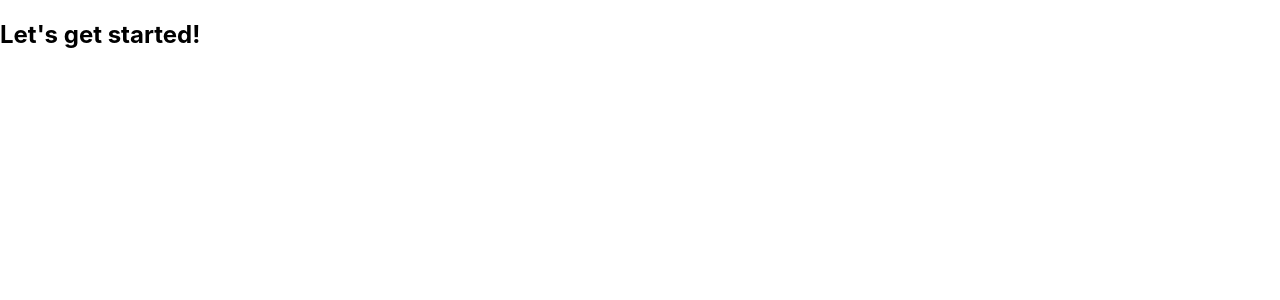
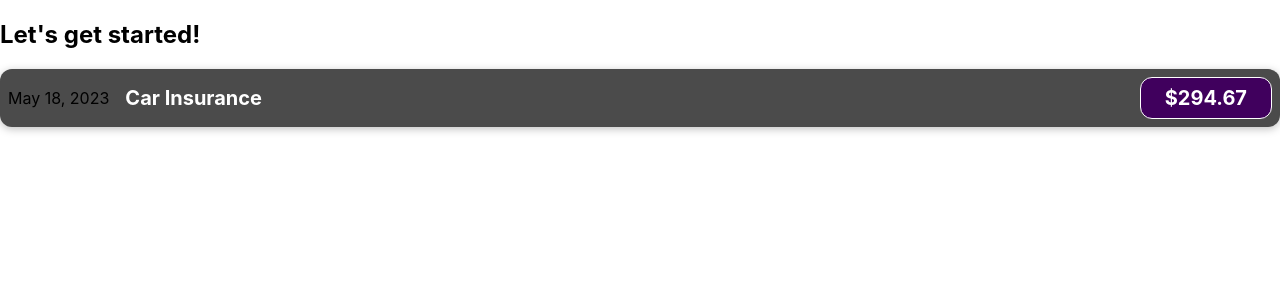
Before and after one commit to DevAdedoyin/ExpenseTrackerSite, a React (Create React App) app: page / in a window 1280 px wide. Shown: the top 300 px of the page. Built offline with nearby package versions, Linux system fonts and the light colour scheme.

Commit message:
Expense Item: Hardcoded values

```diff
--- a/src/App.js
+++ b/src/App.js
@@ -1,7 +1,10 @@
+import ExpenseItem from "./components/ExpenseItem";
+
 function App() {
   return (
     <div>
       <h2>Let's get started!</h2>
+      <ExpenseItem/>
     </div>
   );
 }
--- /dev/null
+++ b/src/components/ExpenseItem.css
@@ -0,0 +1,56 @@
+.expense-item {
+  display: flex;
+  justify-content: space-between;
+  align-items: center;
+  box-shadow: 0 2px 8px rgba(0, 0, 0, 0.25);
+  padding: 0.5rem;
+  margin: 1rem 0;
+  border-radius: 12px;
+  background-color: #4b4b4b;
+}
+
+.expense-item__description {
+  display: flex;
+  flex-direction: column;
+  gap: 1rem;
+  align-items: flex-end;
+  flex-flow: column-reverse;
+  justify-content: flex-start;
+  flex: 1;
+}
+
+.expense-item h2 {
+  color: #3a3a3a;
+  font-size: 1rem;
+  flex: 1;
+  margin: 0 1rem;
+  color: white;
+}
+
+.expense-item__price {
+  font-size: 1rem;
+  font-weight: bold;
+  color: white;
+  background-color: #40005d;
+  border: 1px solid white;
+  padding: 0.5rem;
+  border-radius: 12px;
+}
+
+@media (min-width: 580px) {
+  .expense-item__description {
+    flex-direction: row;
+    align-items: center;
+    justify-content: flex-start;
+    flex: 1;
+  }
+
+  .expense-item__description h2 {
+    font-size: 1.25rem;
+  }
+
+  .expense-item__price {
+    font-size: 1.25rem;
+    padding: 0.5rem 1.5rem;
+  }
+}
--- /dev/null
+++ b/src/components/ExpenseItem.js
@@ -0,0 +1,13 @@
+import "./ExpenseItem.css"
+
+export default function ExpenseItem() {
+  return (
+    <div className="expense-item">
+      <div>May 18, 2023</div>
+      <div className="expense-item__description">
+        <h2>Car Insurance</h2>
+        <div className="expense-item__price">$294.67</div>
+      </div>
+    </div>
+  );
+}
```
